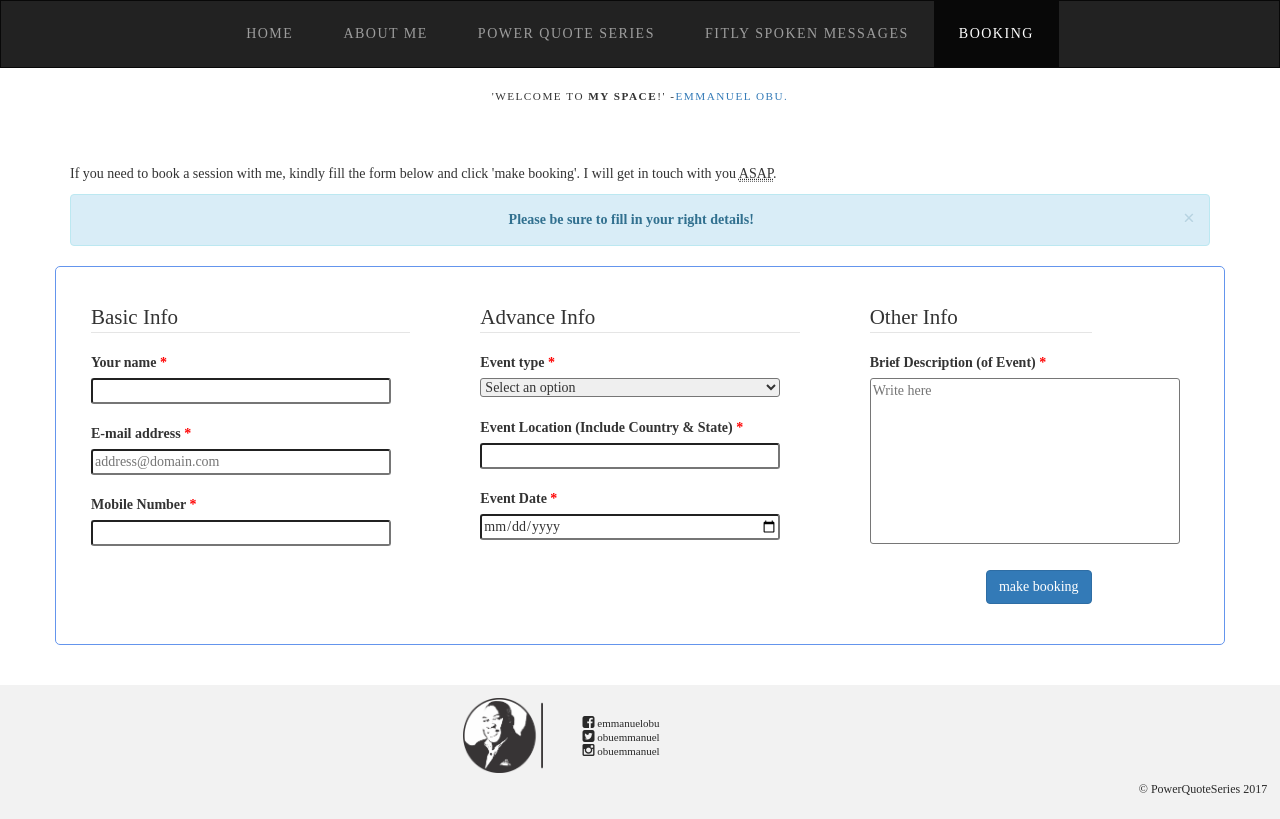
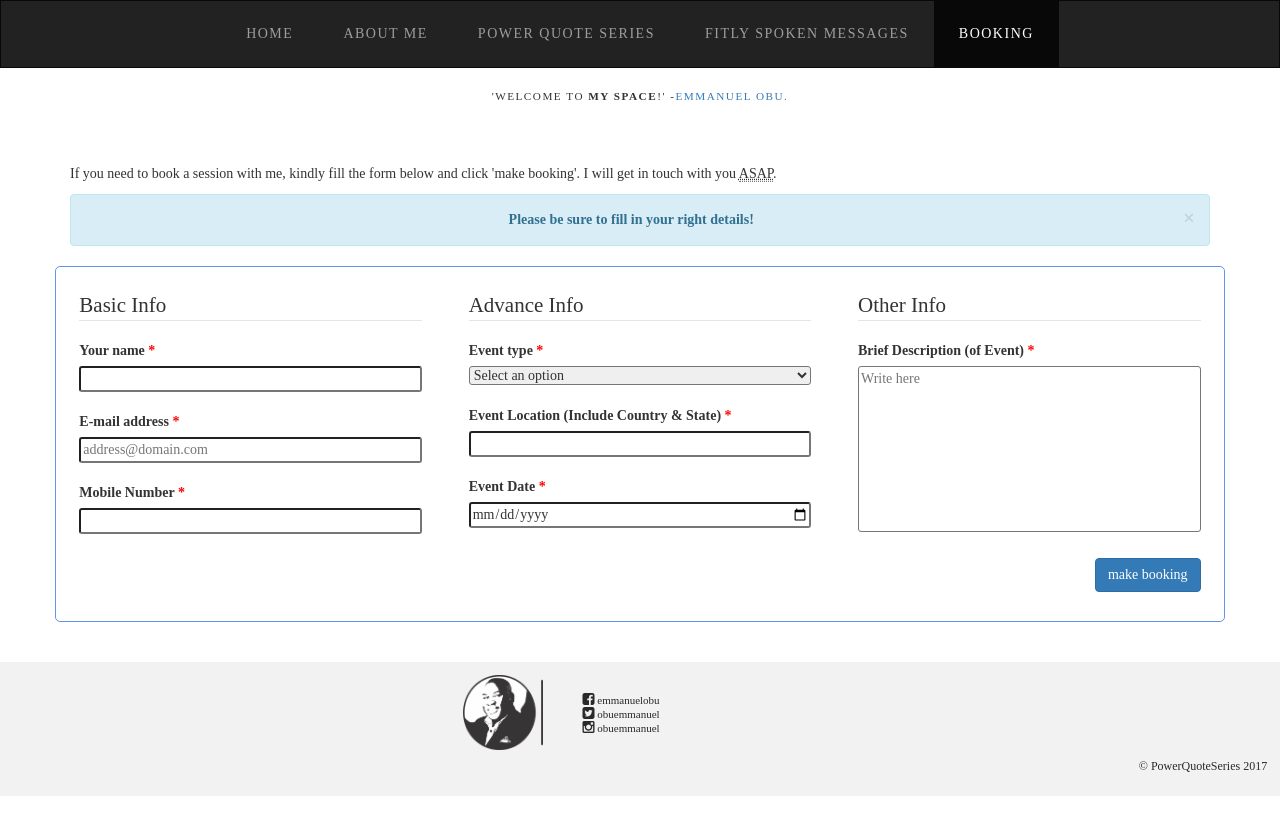
Before and after one commit to ak-logic/powerQuoteSeries, a plain HTML site: page booking.html in a window 1280 px wide. Drawn offline with Linux system fonts and the light colour scheme.

Commit message:
Update booking.html

```diff
--- a/booking.html
+++ b/booking.html
@@ -56,7 +56,7 @@
     </nav>
     <!-- /.Navigation -->
     <section>
-        <div class="intro-text text-center">
+        <div class="intro-text text-center" style="letter-spacing: 1.5px">
             'Welcome to <b>my space</b>!' -<a target="_blank" href="About.html">Emmanuel Obu.</a>
         </div>
         <br><br><br>
@@ -78,25 +78,25 @@
     		<div class="container">
             <div class="row" style="border: 1px solid cornflowerblue; border-radius: 5px">
                 <fieldset>
-                    <div class="col-sm-12 col-sm-4" style="padding: 3%;">
+                    <div class="col-xs-12 col-sm-4" style="padding: 2%;">
                         <legend>Basic Info</legend>
                         <label for="client_name">Your name <span style="color: red">*</span></label>
                         <br>
-                        <input type="text" name="client_name" id="client_name" style="width: 300px; border-radius: 3px" required>
+                        <input type="text" name="client_name" id="client_name" style="width: 100%; border-radius: 3px" required>
                         <br><br>
                         <label for="client_email">E-mail address <span style="color: red">*</span></label>
                         <br>
-                        <input type="email" name="client_email" id="client_email" placeholder="address@domain.com" style="width: 300px; border-radius: 3px" required>
+                        <input type="email" name="client_email" id="client_email" placeholder="address@domain.com" style="width: 100%; border-radius: 3px" required>
                         <br><br>
                         <label for="client_mobile">Mobile Number <span style="color: red">*</span></label>
                         <br>
-                        <input type="telephone" name="client_mobile" id="client_mobile" style="width: 300px; border-radius: 3px;" required>
+                        <input type="telephone" name="client_mobile" id="client_mobile" style="width: 100%; border-radius: 3px;" required>
                     </div>
-                    <div class="col-sm-12 col-sm-4" style="padding: 3%">
+                    <div class="col-xs-12 col-sm-4" style="padding: 2%">
                         <legend>Advance Info</legend>
                         <label for="event_type">Event type <span style="color: red">*</span></label>
                         <br>
-                        <select id="event_type" style="width: 300px; border-radius: 3px" required>
+                        <select id="event_type" style="width: 100%; border-radius: 3px" required>
                             <option value="">Select an option</option>
                             <option value="Preaching">Preaching</option>
                             <option value="Business Talk/Summit">Business Talk/Summit</option>
@@ -107,18 +107,18 @@
                         <br><br>
                         <label for="event_location">Event Location (Include Country & State) <span style="color: red">*</span></label>
                         <br>
-                        <input type="text" name="event_location" id="event_location" style="width: 300px; border-radius: 3px" required>
+                        <input type="text" name="event_location" id="event_location" style="width: 100%; border-radius: 3px" required>
                         <br><br>
                         <label for="event_date">Event Date <span style="color: red">*</span></label>
                         <br>
-                        <input type="date" name="event_date" id="event_date" style="width: 300px; border-radius: 3px;" required>
+                        <input type="date" name="event_date" id="event_date" style="width: 100%; border-radius: 3px;" required>
                         <br><br>
                     </div>
-                    <div class="col-sm-12 col-sm-3" style="padding: 3%">
+                    <div class="col-xs-12 col-sm-4" style="padding: 2%">
                         <legend>Other Info</legend>
                         <label for="event_description">Brief Description (of Event) <span style="color: red">*</span></label>
                         <br>
-                        <textarea rows="8" cols="45" form="booking_form" name="event_description" id="event_description" maxlength="400" placeholder="Write here" style="border-radius: 3px; resize: none; width: 310px" required></textarea>
+                        <textarea rows="8" cols="45" form="booking_form" name="event_description" id="event_description" maxlength="400" placeholder="Write here" style="border-radius: 3px; resize: none; width: 100%" required></textarea>
                         <br><br>
                         <div class="pull-right" style="padding-right: 0%; padding-bottom: 5px">
                             <input type="submit" name="submit_booking" id="submit_booking" value="make booking" class="btn btn-primary btn-md">
```
